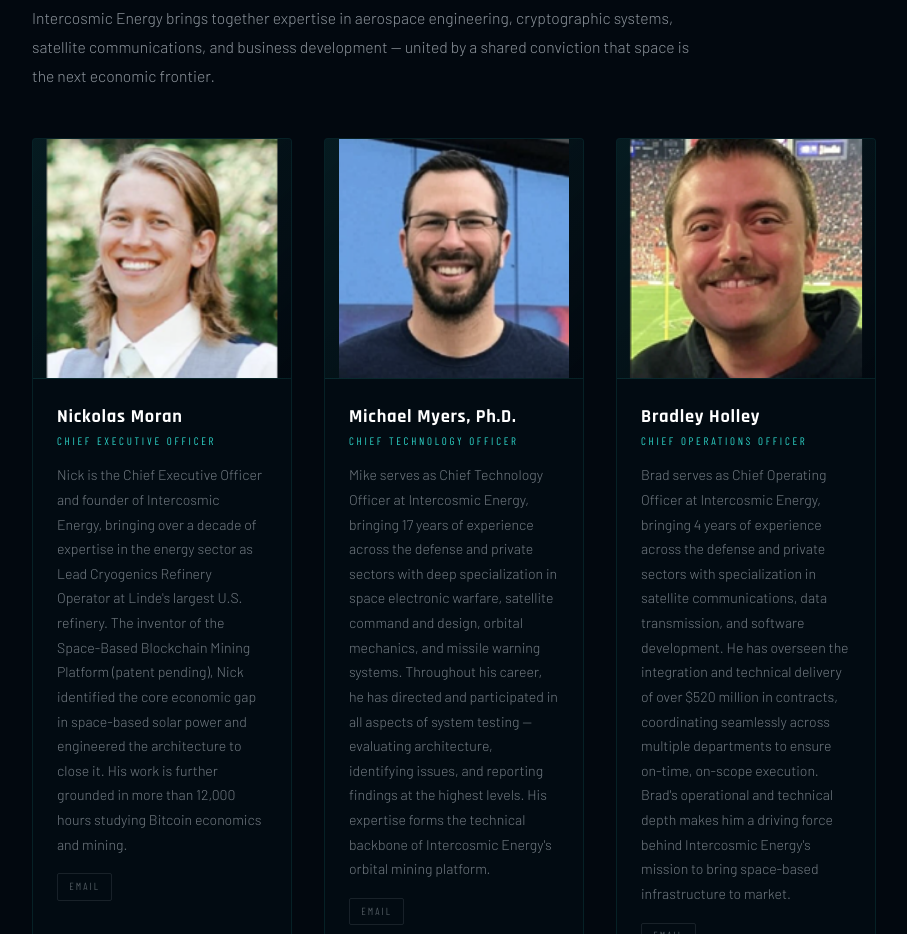
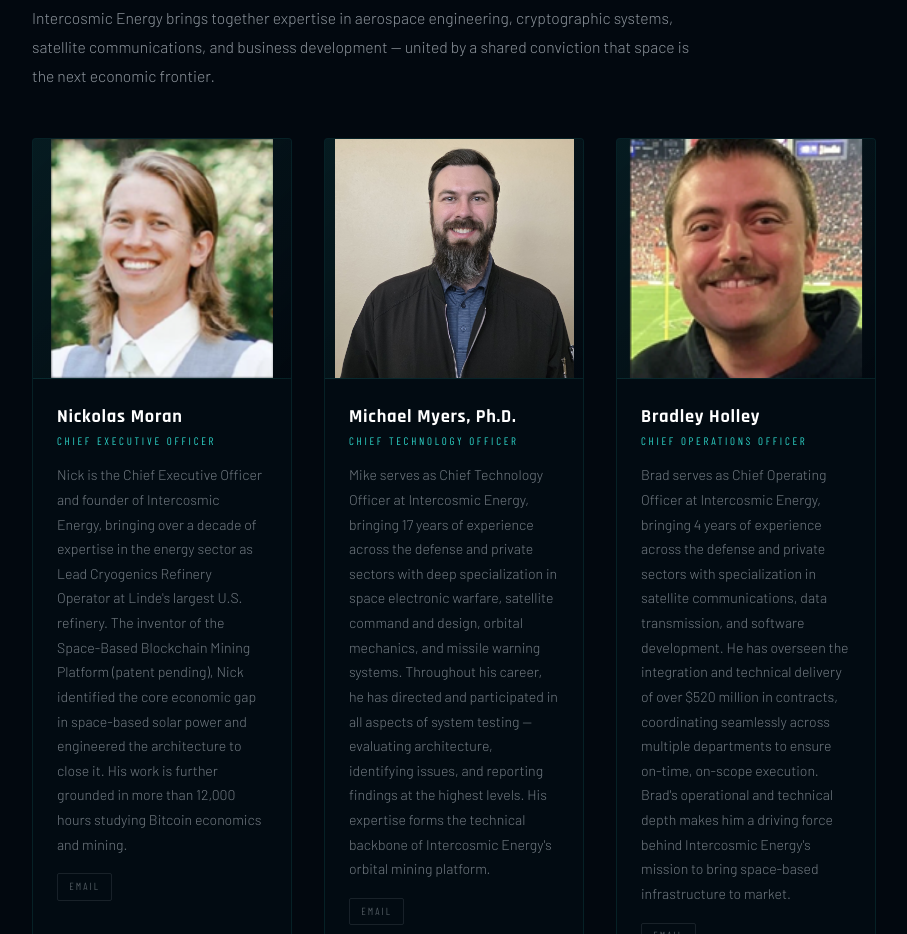
Before and after one commit to intercosmicenergy/intercosmicenergy-website, a website: page about.html in a window 1280 px wide. Shown: the part 1469-2403 px from the top of the page, without its empty margins (40-947 px from the left). Drawn offline with nearby package versions, Linux system fonts and the light colour scheme; a web font is replaced by a local one.

Commit message:
Updated Dr. Myers' photo.

```diff
--- a/about.html
+++ b/about.html
@@ -230,7 +230,7 @@
       <!-- Team Member 1 - CEO -->
       <div class="team-card">
         <div class="team-avatar">
-          <img src="images/Nick.png" alt="Nickolas Moran" style="transform: scale(1.04);"/>
+          <img src="images/Nick.png" alt="Nickolas Moran" />
         </div>
         <div class="team-info">
           <div class="team-name">Nickolas Moran</div>
@@ -245,7 +245,7 @@
       <!-- Team Member 2 - CTO -->
       <div class="team-card">
         <div class="team-avatar">
-          <img src="images/Mike.png" alt="Michael Myers, Ph.D." />
+          <img src="images/Mike.jpg" alt="Michael Myers, Ph.D." />
         </div>
         <div class="team-info">
           <div class="team-name">Michael Myers, Ph.D.</div>
```
Also changed, not shown: images/Mike.jpg (added), images/Mike.png (deleted).
